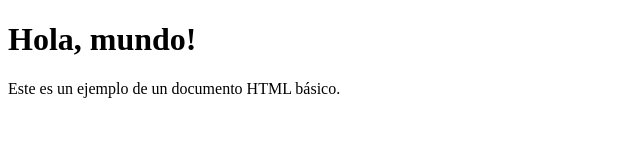
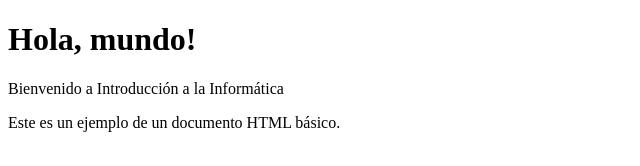
Before and after one commit to stefiMS/room21, a plain HTML site: page index.html in a window 1280 px wide. Shown: the whole page, without its empty margins (0-640 px from the left). Drawn offline with Linux system fonts and the light colour scheme.

Commit message:
Modificando Línea 10

```diff
--- a/index.html
+++ b/index.html
@@ -7,6 +7,7 @@
 </head>
 <body>
     <h1>Hola, mundo!</h1>
+    <p>Bienvenido a Introducción a la Informática</p>
     <p>Este es un ejemplo de un documento HTML básico.</p>
 </body>
 </html>
```
